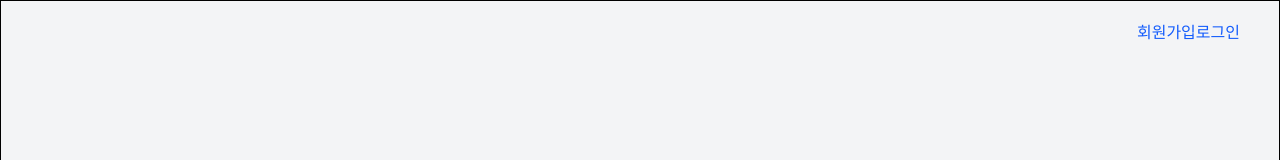
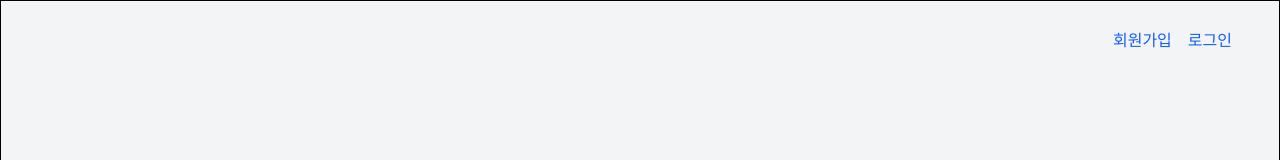
Before and after one commit to urcloud/Movie_Reservation, a React (Vite) app in the folder frontend/: page / in a window 1280 px wide. Shown: the top 160 px of the page. Built offline with nearby package versions, Linux system fonts and the light colour scheme.

Commit message:
button 수정

```diff
--- a/frontend/src/home/home-header.tsx
+++ b/frontend/src/home/home-header.tsx
@@ -1,22 +1,23 @@
 import { Link } from 'wouter';
+import { Button } from '../commons/button';
 
 export const HomeHeader = () => {
   return (
     <header className="flex absolute top-5 right-10">
           <Link to="/signup">
-          <button
+          <Button
             className="text-blue-600 hover:underline"
             >
             회원가입
-          </button>
+          </Button>
           </Link>
 
           <Link to="/login">
-          <button
+          <Button
           className="text-blue-600 hover:underline"
           >
             로그인
-          </button>
+          </Button>
           </Link>
       </header>
   );
```
